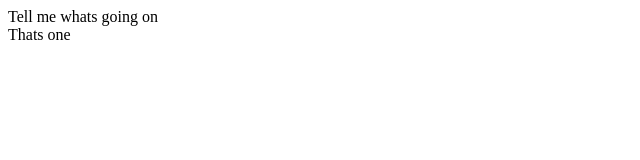
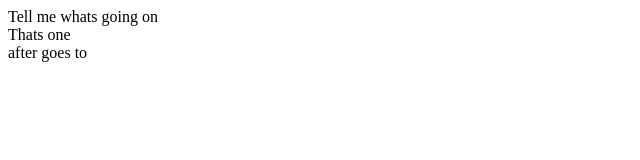
Before and after one commit to karakusmehmet/demo-repo, a plain HTML site: page one.html in a window 1280 px wide. Shown: the full height of the page, 0-640 px from the left. Drawn offline with Linux system fonts and the light colour scheme.

Commit message:
Thats two

```diff
--- a/one.html
+++ b/one.html
@@ -8,5 +8,6 @@
 <body>
     <div>Tell me whats going on </div>
     <div> Thats one</div>
+    <div>after goes to</div>
 </body>
 </html>
```
